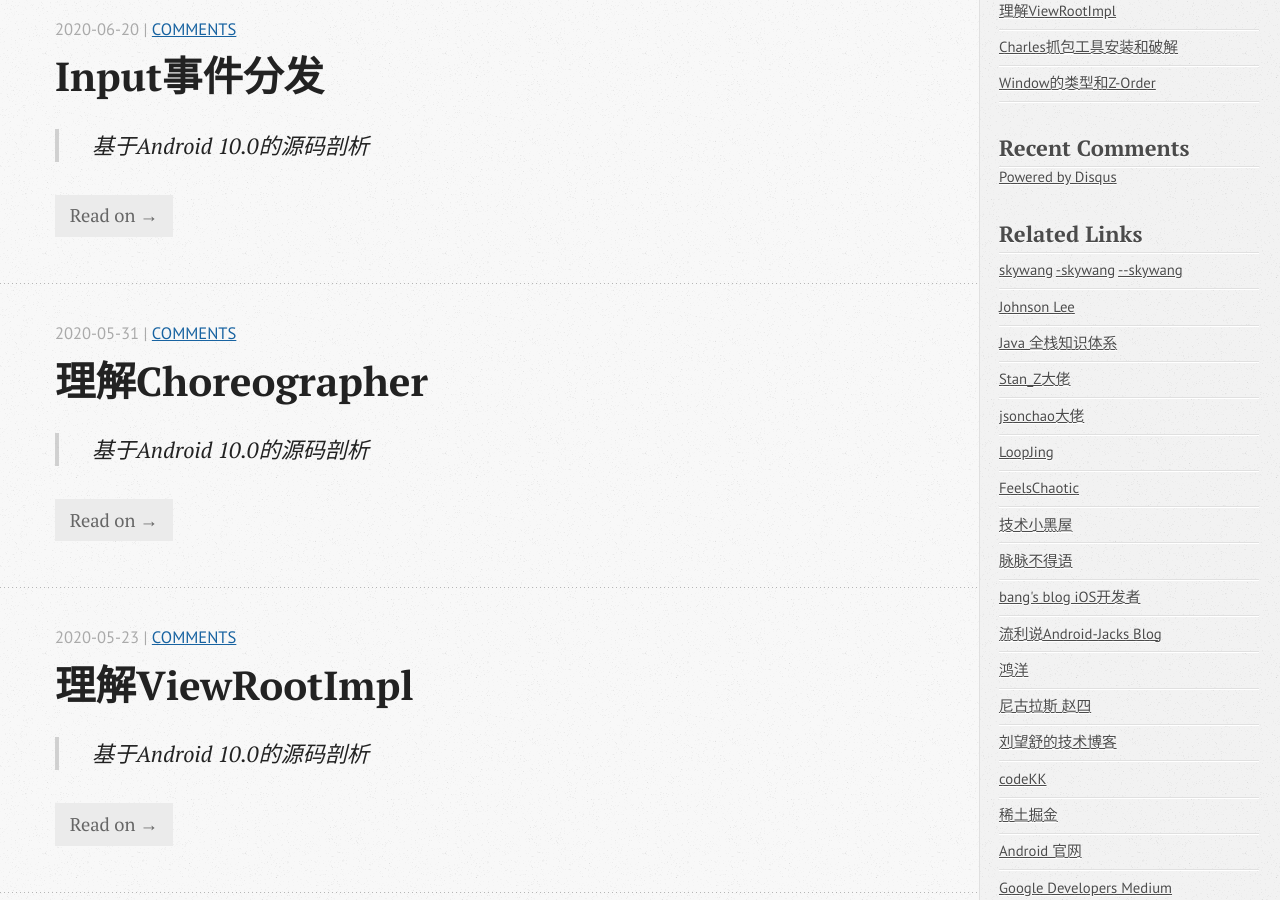
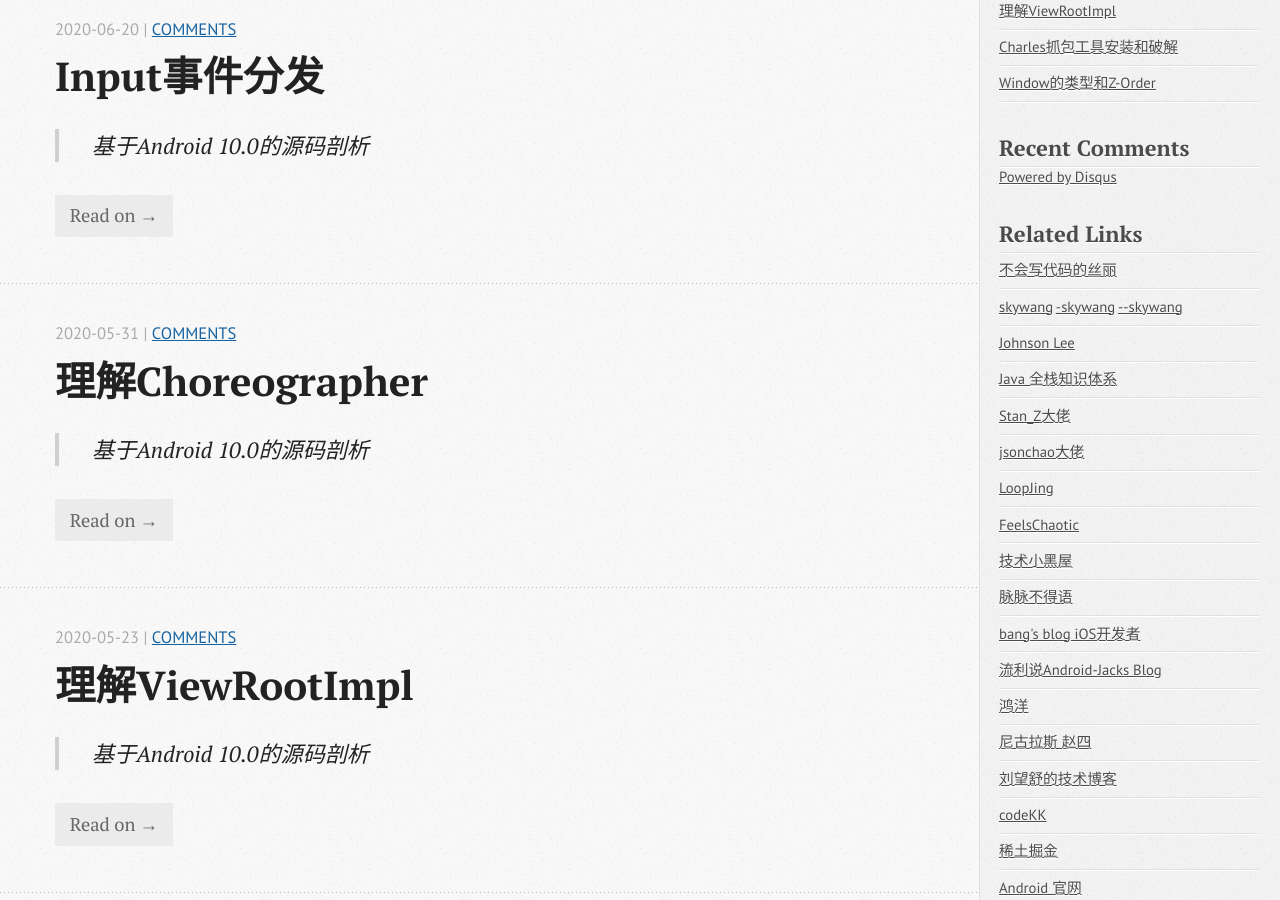
Before and after one commit to wangxinghe/wangxinghe.github.io, a Jekyll site: the page built from index.html, in a window 1280 px wide and 900 px high, scrolled down 1481 px. Built offline with Jekyll 4.4.1, drawn with Linux system fonts in a browser that asks for light colours; the list of posts is cut into pages by our own code; comment, search, counter and statistics services are not loaded.

Commit message:
update fl

```diff
--- a/_includes/asides/friendlink.html
+++ b/_includes/asides/friendlink.html
@@ -1,6 +1,9 @@
 <section>
 	<h1>Related Links</h1>
 	<ul id="recent_posts">
+      <li class="post">
+            <a href="https://fanmingyi.blog.csdn.net/">不会写代码的丝丽</a>
+      </li>
       <li class="post">
             <a href="http://wangkuiwu.github.io/">skywang</a>
             <a href="https://www.cnblogs.com/skywang12345/">-skywang</a>
```
